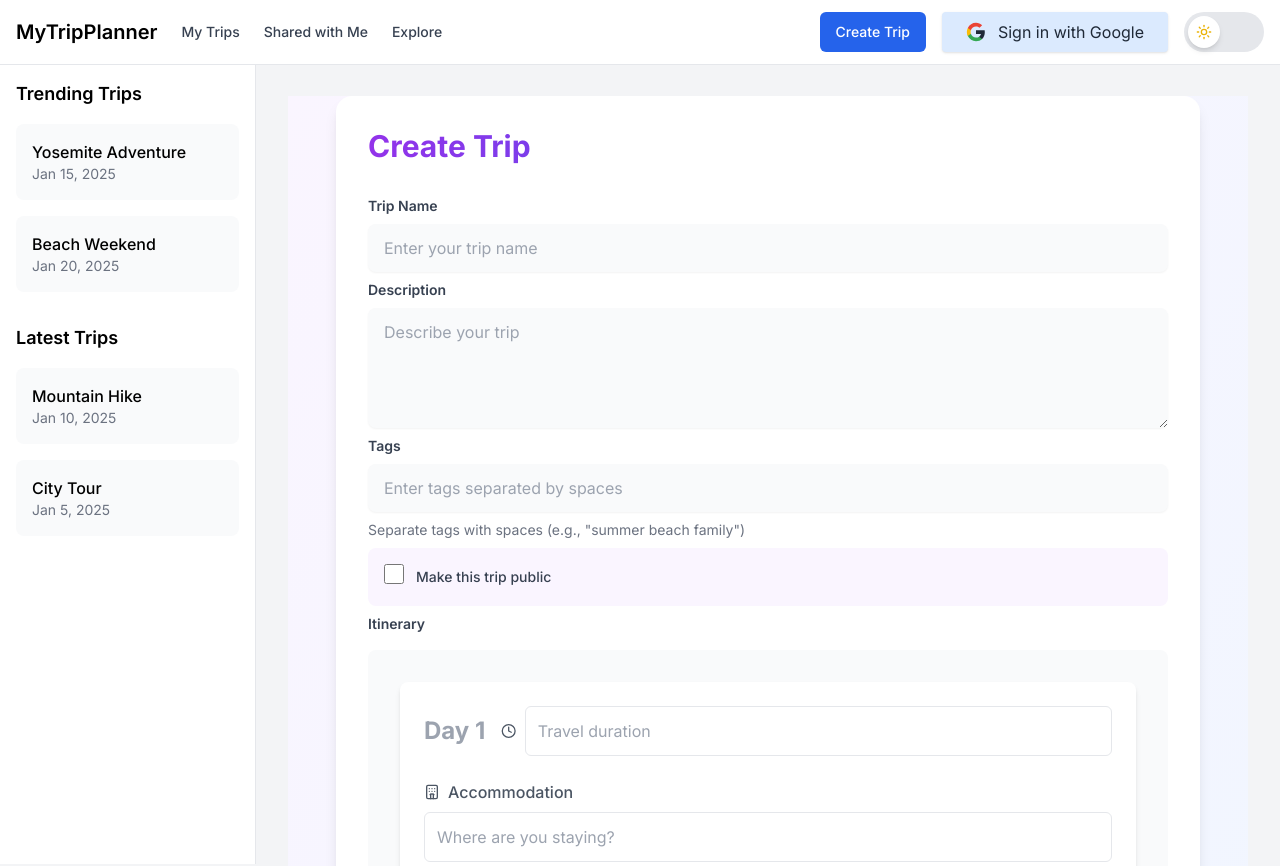
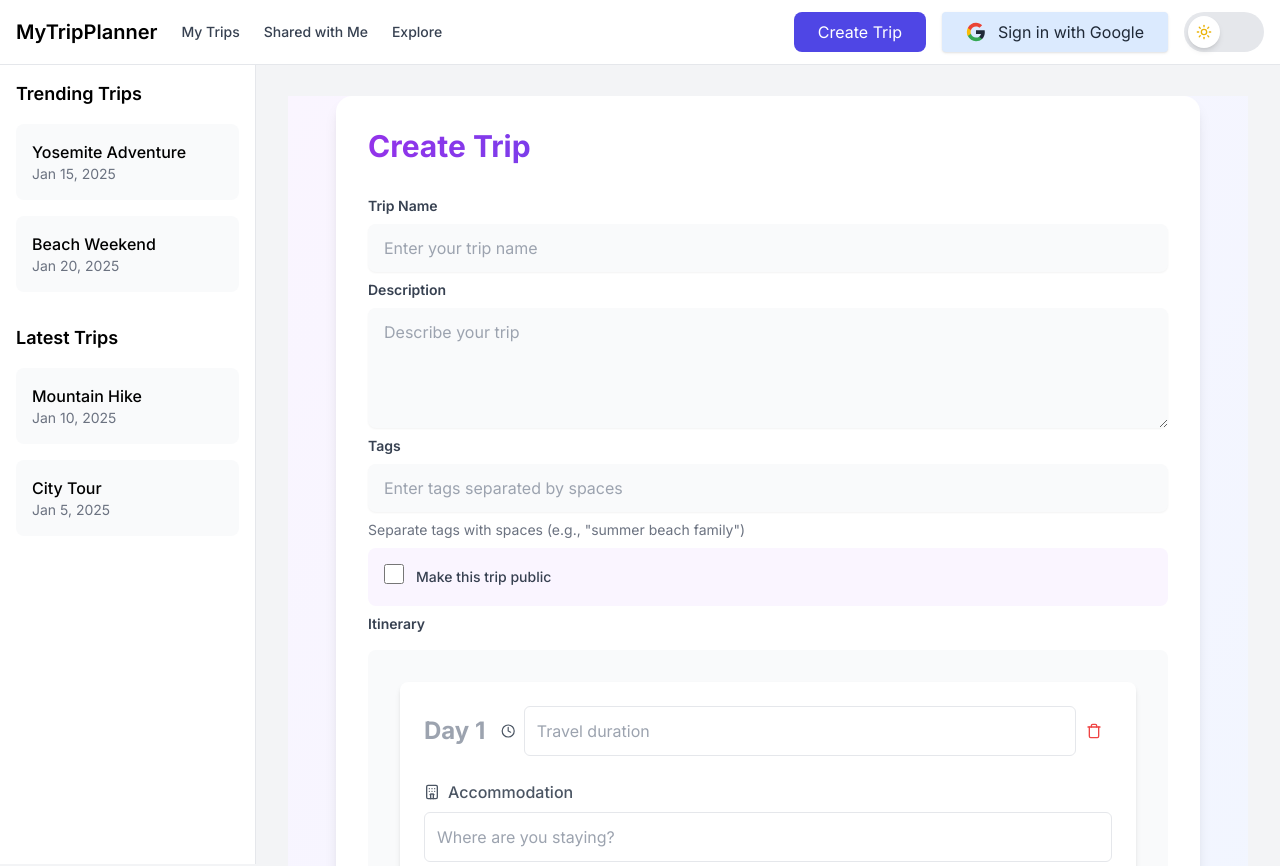
Before and after one commit to gadzooks/trips, a Next.js app: page /trips/new in a window 1280 px wide. Shown: the top 866 px of the page. Built offline with nearby package versions, Linux system fonts and the light colour scheme; no server answers.

Commit message:
fix types for TripForm

```diff
--- a/app/components/site-wide/Navbar.tsx
+++ b/app/components/site-wide/Navbar.tsx
@@ -42,12 +42,12 @@ export function Navbar() {
           </nav>
         </div>
         <div className="flex items-center gap-4">
-          <Button
-            variant="default"
-            className="bg-blue-600 hover:bg-blue-700 text-white"
-          >
-            Create Trip
-          </Button>
+          <Link
+              href="/trips/new"
+              className="bg-indigo-600 text-white px-6 py-2 rounded-lg hover:bg-indigo-500 transition-colors"
+            >
+              Create Trip
+          </Link>
           {session ? (
             <Button
               variant="ghost"
--- a/app/components/trips/TripDay.tsx
+++ b/app/components/trips/TripDay.tsx
@@ -5,11 +5,17 @@ import "react-day-picker/style.css";
 import { Button } from '@/app/components/ui/shadcn/button';
 import { Day } from '@/types/trip';
 
+interface TripDayProps {
+  initialRows : any[],
+  isReadOnly : boolean,
+  onChange : any
+}
+
 export function TripDay({
   initialRows = [],
-  isReadOnly = true,
+  isReadOnly,
   onChange
-}) {
+}: TripDayProps) {
   let rows: Day[] = initialRows;
   if (!rows?.length) {
     rows = [{
--- a/app/components/trips/TripForm.tsx
+++ b/app/components/trips/TripForm.tsx
@@ -14,7 +14,7 @@ interface TripFormProps {
   formData: TripFormData;
   onFieldChange: (field: keyof TripFormData, value: any) => void;
   onSubmit: (e: React.FormEvent) => Promise<void>;
-  isReadOnly?: boolean;
+  isReadOnly: boolean;
   submitLabel?: string;
 }
 
@@ -22,7 +22,7 @@ export function TripForm({
   formData,
   onFieldChange,
   onSubmit,
-  isReadOnly = false,
+  isReadOnly,
   submitLabel = 'Save Trip'
 }: TripFormProps) {
   return (
@@ -114,7 +114,7 @@ export function TripForm({
                   <TripDay
                     onChange={(days) => onFieldChange('days', days)}
                     initialRows={formData.days}
-                    readOnly={isReadOnly}
+                    isReadOnly={isReadOnly}
                   />
                 </div>
               </div>
--- a/app/trips/new/page.tsx
+++ b/app/trips/new/page.tsx
@@ -36,6 +36,7 @@ export default function NewTrip() {
       formData={formData}
       onFieldChange={updateField}
       onSubmit={handleSubmit}
+      isReadOnly={false}
       submitLabel="Create Trip"
     />
   );
```
